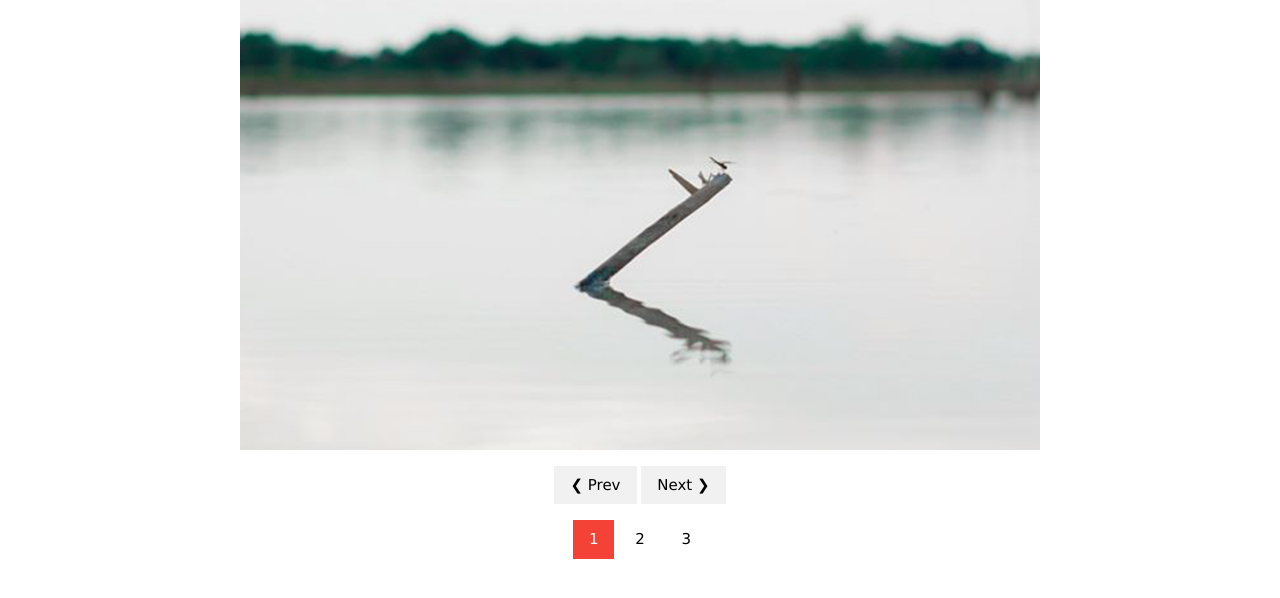
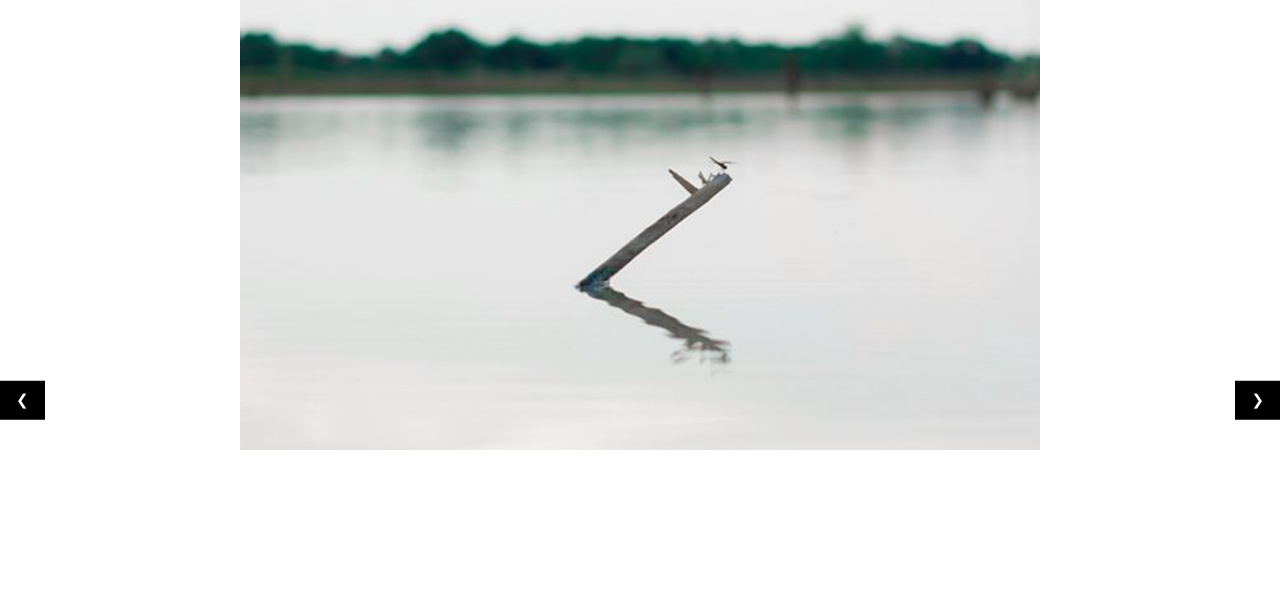
Before and after one commit to Wathanyooz/Test18, a plain HTML site: page index.html in a window 1280 px wide. Drawn offline with nearby package versions, Linux system fonts and the light colour scheme.

Commit message:
Update index.html

```diff
--- a/index.html
+++ b/index.html
@@ -4,7 +4,7 @@
 <meta name="viewport" content="width=device-width, initial-scale=1">
 <link rel="stylesheet" href="https://www.w3schools.com/w3css/4/w3.css">
 <style>
-.mySlides {display:none}
+.mySlides {display:none;}
 </style>
 <body>
 
@@ -12,16 +12,9 @@
   <img class="mySlides" src="111111.png" style="width:100%">
   <img class="mySlides" src="131313.png" style="width:100%">
   <img class="mySlides" src="99999.png" style="width:100%">
-</div>
 
-<div class="w3-center">
-  <div class="w3-section">
-    <button class="w3-button w3-light-grey" onclick="plusDivs(-1)">❮ Prev</button>
-    <button class="w3-button w3-light-grey" onclick="plusDivs(1)">Next ❯</button>
-  </div>
-  <button class="w3-button demo" onclick="currentDiv(1)">1</button>
-  <button class="w3-button demo" onclick="currentDiv(2)">2</button>
-  <button class="w3-button demo" onclick="currentDiv(3)">3</button>
+  <button class="w3-button w3-black w3-display-left" onclick="plusDivs(-1)">&#10094;</button>
+  <button class="w3-button w3-black w3-display-right" onclick="plusDivs(1)">&#10095;</button>
 </div>
 
 <script>
@@ -32,24 +25,15 @@ function plusDivs(n) {
   showDivs(slideIndex += n);
 }
 
-function currentDiv(n) {
-  showDivs(slideIndex = n);
-}
-
 function showDivs(n) {
   var i;
   var x = document.getElementsByClassName("mySlides");
-  var dots = document.getElementsByClassName("demo");
   if (n > x.length) {slideIndex = 1}
   if (n < 1) {slideIndex = x.length}
   for (i = 0; i < x.length; i++) {
     x[i].style.display = "none";
   }
-  for (i = 0; i < dots.length; i++) {
-    dots[i].className = dots[i].className.replace(" w3-red", "");
-  }
   x[slideIndex-1].style.display = "block";
-  dots[slideIndex-1].className += " w3-red";
 }
 </script>
 
```
